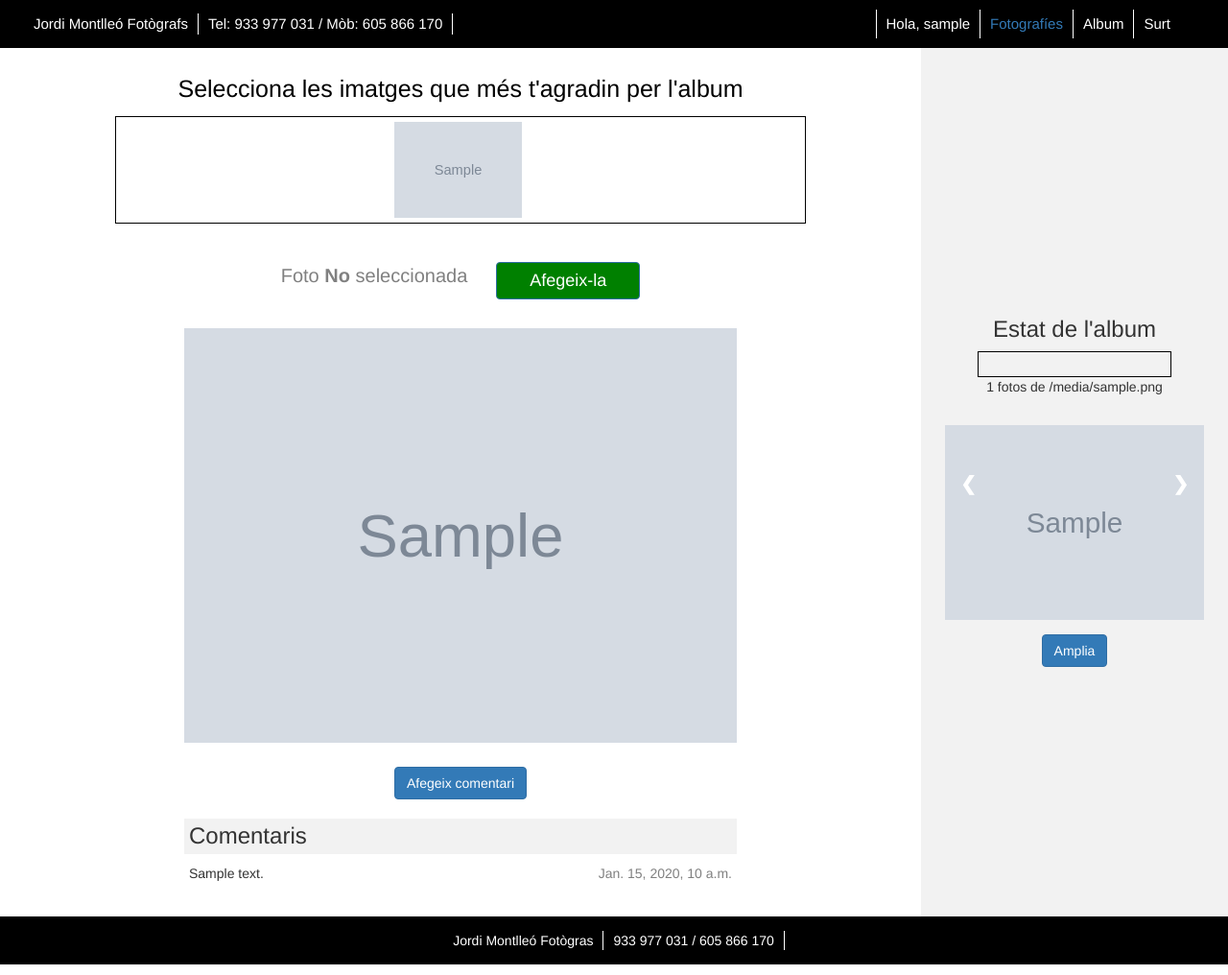
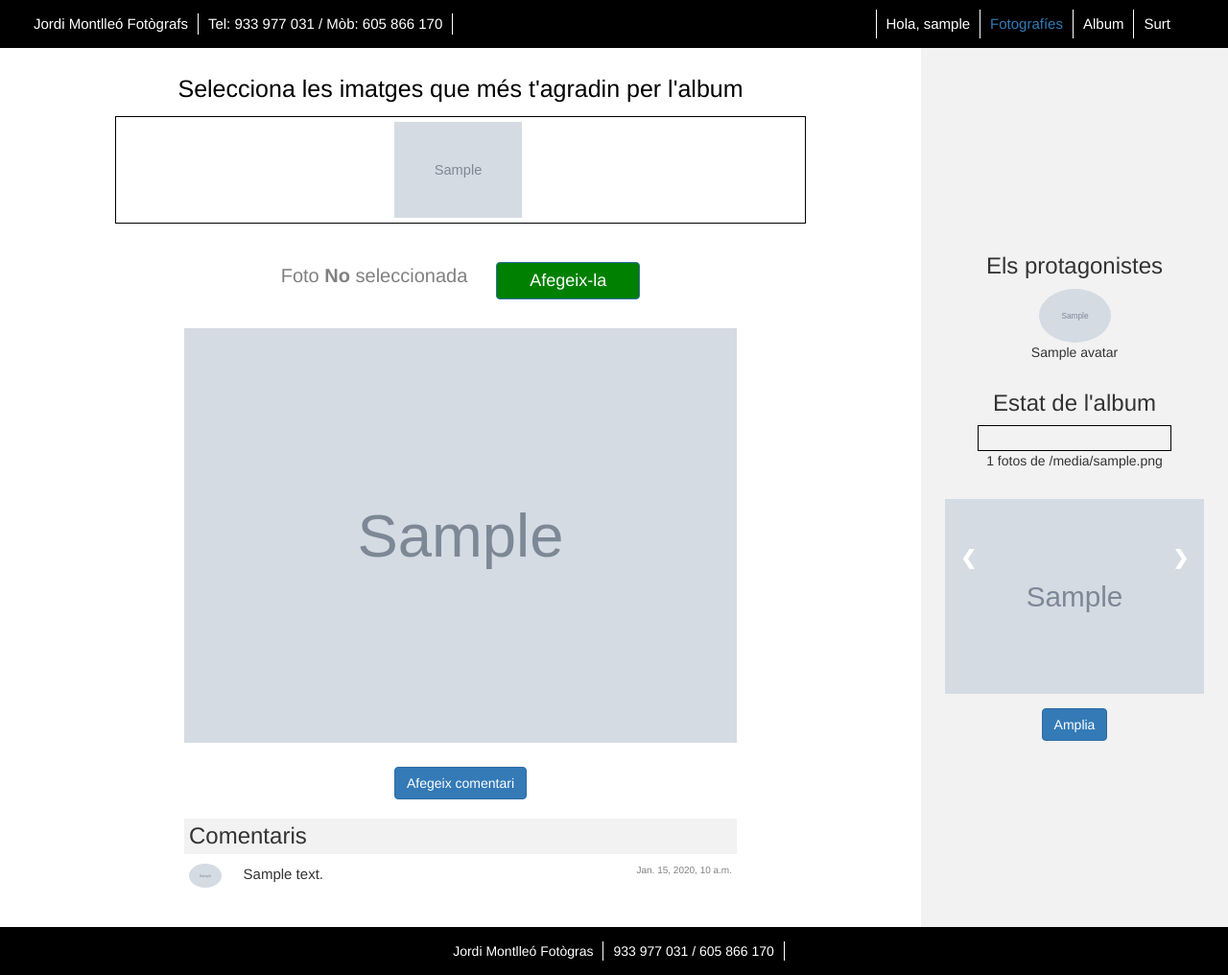
Before and after one commit to joseppalau/album-open, a Django app: template album_app/templates/album_app/photo_list.html in a window 1280 px wide. Shown: the whole page at 96% size. Run offline with Django 3.2, Linux system fonts and the light colour scheme; the template is opened without the code that fills it: most values are stand-ins (such as "Sample title", 1, 10 or a date in 2020); grey boxes marked "Sample" are stand-in pictures; some libraries are stand-ins or nearby versions.

Commit message:
avatars seccion base complete

```diff
--- a/album_app/static/javascript/photo_list.js
+++ b/album_app/static/javascript/photo_list.js
@@ -33,6 +33,31 @@ window.onclick = function(event) {
   }
 }
 
+
+//Avatars
+
+function choose_avatar(avatar_img){
+    avatar_img.style.border = '1px solid green';
+    avatar = document.getElementById("avatarInput");
+    avatar.value = avatar_img.id;
+
+    avatars = document.getElementsByClassName('avatar-class');
+    for (i=0; i < avatars.length; i++){
+        avatars[i].style.opacity = 0.5;
+    }
+
+    avatar_img.style.opacity = 1;
+}
+
+function reset_avatars(){
+    avatars = document.getElementsByClassName('avatar-class');
+    for (i=0; i < avatars.length; i++){
+        avatars[i].style.opacity = 0.5;
+    }
+
+}
+
+
 //Image gallery
 var slideIndex = 1;
 showSlides(slideIndex);
--- a/album_app/static/styles/photo_list.css
+++ b/album_app/static/styles/photo_list.css
@@ -100,6 +100,10 @@ width:auto;
 height:100px;
 }
 
+.container1-img img:hover{
+    border: 2px solid white;
+}
+
 .bigImage{
     width:100%
 }
@@ -147,7 +151,8 @@ margin:0 auto;
 }
 
 .comments-list-content{
-
+    display:flex;
+    margin-bottom:10px;
 }
 
 
@@ -289,3 +294,25 @@ margin:0 auto;
 .comment-form input{
     margin-bottom:15px;
 }
+
+/* Protagonistes DIV - Col right */
+
+.protagonistes{
+    width:100%;
+    text-align:center;
+}
+
+.protagonistes-images{
+    display:flex;
+    flex-direction:row;
+    justify-content:space-around;
+    flex-wrap:wrap;
+}
+
+.protagonistes-images img{
+    display:block;
+    margin-left: auto;
+    margin-right:auto;
+    max-width:75px;
+    border-radius:50%;
+}
--- a/album_app/templates/album_app/photo_list.html
+++ b/album_app/templates/album_app/photo_list.html
@@ -74,15 +74,19 @@
                                 {% csrf_token %}
                                 <div class="comment-form-content">
                                     <div class="comment-form-images">
+                                        <div style="display:flex; align-items:center; width:100px;">
+                                            Qui escriu?
+                                        </div>
                                         {% for avatar in album.client.avatars.all %}
                                         <div style="width:50px; margin-bottom:10px; margin-right:10px;">
-                                        <img src="{{avatar.photo.url}}" alt="" width="50px" height="50px" >
+                                            <img class="avatar-class" id="{{avatar.id}}"src="{{avatar.photo.url}}" alt="" width="50px" height="50px" onclick="choose_avatar(this)">
                                         </div>
                                         {% endfor %}
+                                        <input id="avatarInput" type="hidden" name="avatar">
                                     </div>
                                     <input style="display:block" type="text" class="form-control" id="textComment" placeholder="Afageix els teus comentaris", name="comentari" >
                                 </div>
-                                <button class="btn btn-primary" type="submit">Afageix</button>
+                                <button class="btn btn-primary" type="submit" onclick="reset_avatars">Afageix</button>
                             </form>
                         </div>
                     </div>
@@ -92,8 +96,13 @@
                     <div class="comments-list">
                         {% for comment in image_big.comments.all %}
                             <div class="comments-list-content">
-                                <span style="float:right;color:grey;">{{comment.date}}</span>
-                                <p style="witdh:80%;">{{comment.text}}</p>
+                                <div style="width:10%">
+                                    <img style="display:block;float:left;border-radius:50%" src="{{comment.avatar.photo.url}}" alt="">
+                                </div>
+                                <div style="width:90%">
+                                    <span style="float:right;color:grey; font-size:10px;">{{comment.date}}</span>
+                                    <p style="width:80%; font-size:15px;">{{comment.text}}</p>
+                                </div>
                             </div>
                         {% endfor %}
                     </div>
@@ -102,6 +111,18 @@
         </div>
     </div>
     <div class="col-2">
+        <div class="protagonistes">
+            <h3>Els protagonistes</h3>
+            <div class="protagonistes-images">
+                {% for avatar in album.avatars.all %}
+                    <div style="text-align:center;">
+                        <img src="{{avatar.photo.url}}" alt="">
+                        <p>{{avatar.name}}</p>
+                    </div>
+                {% endfor %}
+            </div>
+        </div>
+
         <div class="container-barra">
             <h3>Estat de l'album</h3>
             <canvas id="album-bar" width="200px" height="25px"></canvas>
```
Also changed, not shown: db.sqlite3.
